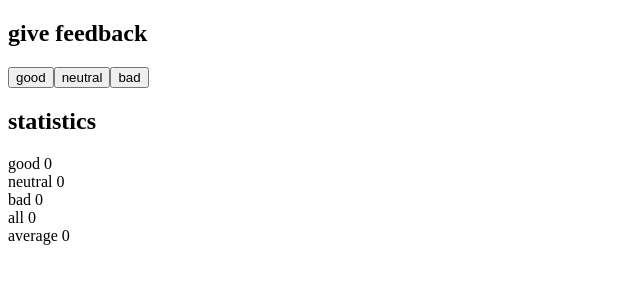
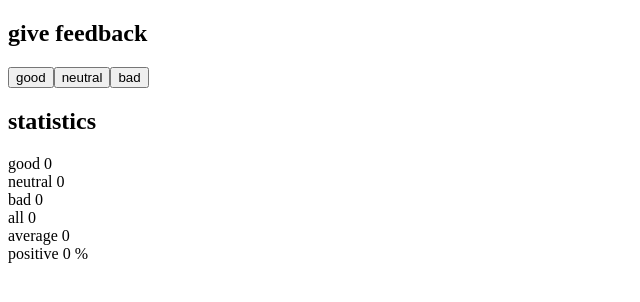
Before and after one commit to kudraem/fullstackopen-course-exercises, a React (Vite) app in the folder part1/unicafe/: page / in a window 1280 px wide. Shown: the top 302 px of the page, without its empty margins (0-640 px from the left). Built offline with nearby package versions, Linux system fonts and the light colour scheme.

Commit message:
exercise 1.7: add positive percentage in Statistics

```diff
--- a/part1/unicafe/src/App.jsx
+++ b/part1/unicafe/src/App.jsx
@@ -34,6 +34,16 @@ const Statistics = (props) => {
     return average
   }
 
+  const getPositivePercentage = () => {
+    let positive = 0
+
+    if (good > 0) {
+      positive = good / getTotal() * 100
+    }
+
+    return positive
+  }
+
   return <div>
     <h2>statistics</h2>
     <Row text='good' value={good} />
@@ -41,6 +51,7 @@ const Statistics = (props) => {
     <Row text='bad' value={bad} />
     <Row text='all' value={getTotal()} />
     <Row text='average' value={getAverage()} />
+    <Row text='positive' value={getPositivePercentage() + ' %'} />
   </div>
 }
 
```
